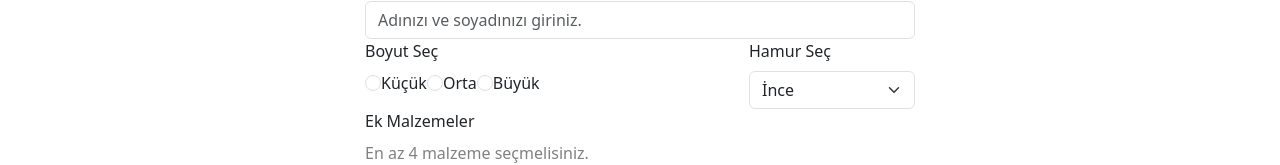
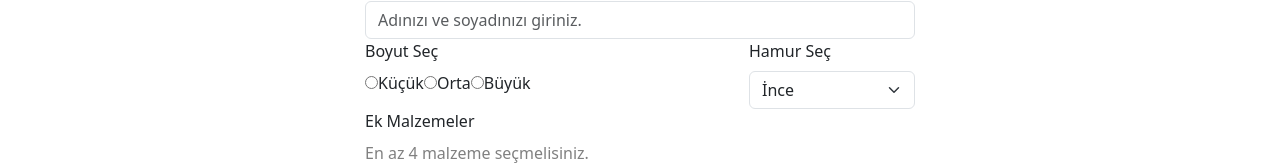
Before and after one commit to hediye-ersan/My-Pizza-Page, a React (Vite) app: page / in a window 1280 px wide. Shown: the part 452-617 px from the top of the page. Built offline with nearby package versions, Linux system fonts and the light colour scheme.

Commit message:
hamur seçme kısmı map ile oluşturuldu ve handleSubmit düzenlendi.

```diff
--- a/src/App.jsx
+++ b/src/App.jsx
@@ -8,7 +8,9 @@ import 'bootstrap/dist/css/bootstrap.min.css';
 const malzemeList = [
   "Pepperoni", "Sosis", "Kanada Jambonu", "Tavuk Izgara", "Soğan", "Domates", "Mısır", "Sucuk", "Jalepeno", "Sarımsak", "Biber", "Ananas", "Kabak"
 ]
-
+const boyutlar = [
+  "Küçük", "Orta", "Büyük"
+]
 
 const initialForm = {
   name: "",
@@ -64,15 +66,7 @@ function App() {
   const handleSubmit = (event) => {
     event.preventDefault();
 
-    if (!form.name || form.name.length < 3) {
-      setFormErrors("İsim en az 3 karakter olmalı.");
-      return;
-    }
 
-    if (form.malzemeler.length < 4 || form.malzemeler.length > 10) {
-      setFormErrors("En fazla 10 ve en az 4 malzeme seçebilirsiniz.");
-      return;
-    }
 
 
     console.log(form);
@@ -126,38 +120,18 @@ function App() {
             <div>
               <Label>Boyut Seç</Label>
               <div>
-                <Label>
-                  <Input
-                    type="radio"
-                    name="boyut"
-                    value="Kucuk"
-                    onChange={handleChange}
-                    checked={form.boyut === "Kucuk"}
-                  />
-                  Küçük
-                </Label>
-
-                <Label >
-                  <Input
-                    type="radio"
-                    name="boyut"
-                    value="Orta"
-                    onChange={handleChange}
-                    checked={form.boyut === "Orta"}
-                  />
-                  Orta
-                </Label>
-
-                <Label>
-                  <Input
-                    type="radio"
-                    name="boyut"
-                    value="Buyuk"
-                    onChange={handleChange}
-                    checked={form.boyut === "Buyuk"}
-                  />
-                  Büyük
-                </Label>
+                {boyutlar.map((boyut) => (
+                  <Label key={boyut}>
+                    <input
+                      type='radio'
+                      name='boyut'
+                      value={boyut}
+                      onChange={handleChange}
+                      checked={form.boyut === boyut}
+                    />
+                    {boyut}
+                  </Label>
+                ))}
               </div>
             </div>
 
```
